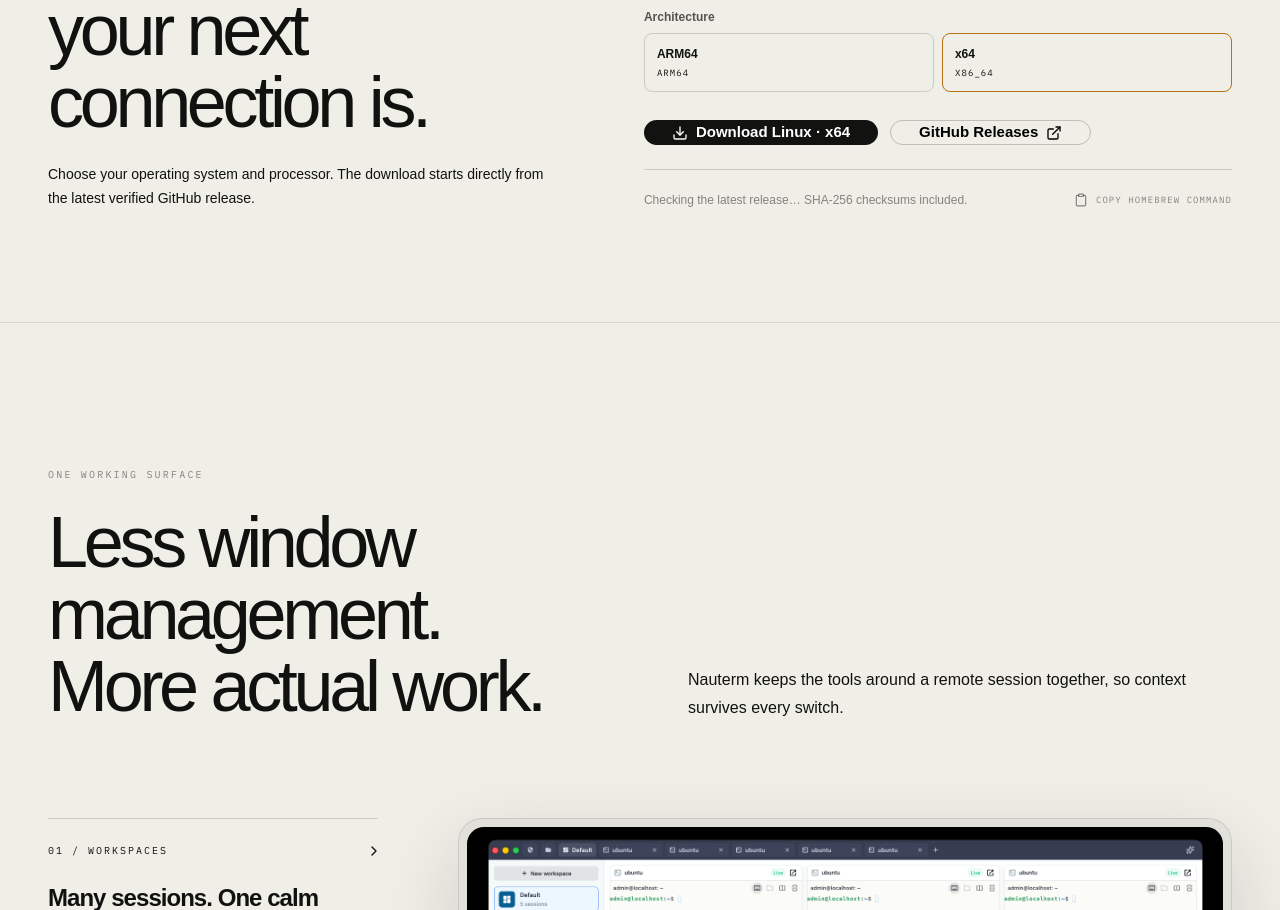
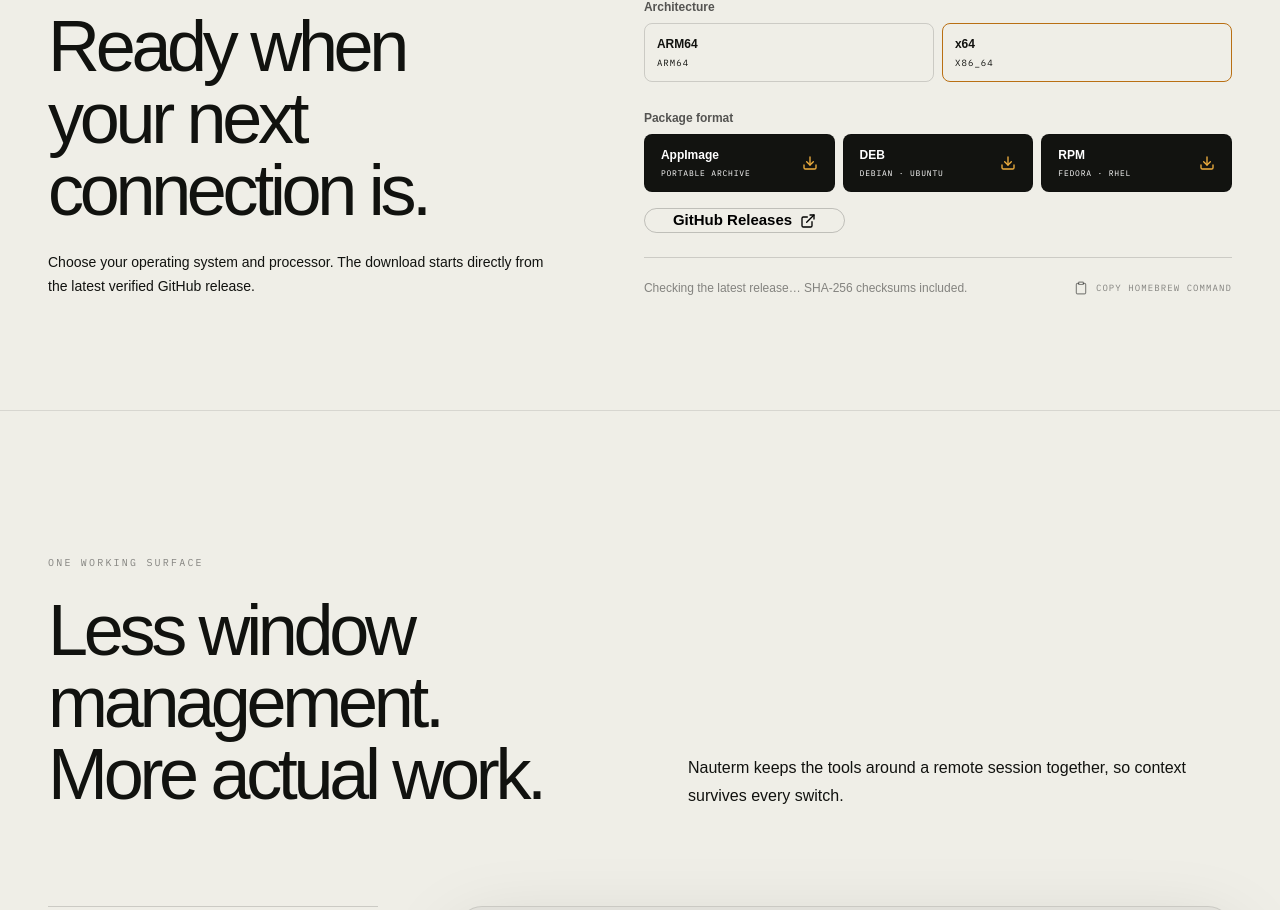
Before and after one commit to korvect/korvect.github.io, a React (Vite) app: page / in a window 1280 px wide. Shown: the part 1664-2574 px from the top of the page. Built offline with nearby package versions, Linux system fonts and the light colour scheme; no server answers.

Commit message:
feat: expand platform download options

```diff
--- a/src/App.tsx
+++ b/src/App.tsx
@@ -81,6 +81,46 @@
       : "AppImage\\.tar\\.gz"
   const pattern = new RegExp(`${platform}-${escapedArch}.*${suffix}$`, "i")
   return assets.find((asset) => pattern.test(asset.name))
+}
+
+function findAssetBySuffix(
+  assets: ReleaseAsset[],
+  platform: PlatformId,
+  architecture: ArchitectureId,
+  suffix: RegExp,
+) {
+  const target = `${platform}-${architecture}`.toLowerCase()
+  return assets.find(
+    (asset) => asset.name.toLowerCase().includes(target) && suffix.test(asset.name),
+  )
+}
+
+function downloadFormats(
+  assets: ReleaseAsset[],
+  platform: PlatformId,
+  architecture: ArchitectureId,
+) {
+  const definitions = platform === "macos"
+    ? [
+        ["DMG", "Recommended installer", /\.dmg$/i],
+        ["App bundle", "Portable ZIP", /\.app\.zip$/i],
+      ] as const
+    : platform === "windows"
+      ? [
+          ["Setup", "Windows installer", /-setup\.exe$/i],
+          ["Portable", "ZIP archive", /\.zip$/i],
+        ] as const
+      : [
+          ["AppImage", "Portable archive", /\.AppImage\.tar\.gz$/i],
+          ["DEB", "Debian · Ubuntu", /\.deb$/i],
+          ["RPM", "Fedora · RHEL", /\.rpm$/i],
+        ] as const
+
+  return definitions.map(([label, description, suffix]) => ({
+    label,
+    description,
+    asset: findAssetBySuffix(assets, platform, architecture, suffix),
+  }))
 }
 
 const workflows = [
@@ -328,7 +368,6 @@
           onCopyInstallCommand={copyInstallCommand}
           onPlatformChange={selectPlatform}
           platform={platform}
-          selectedAsset={selectedAsset}
         />
 
         <section id="product" className="bg-[#efeee7] px-5 py-24 text-[#11120f] sm:px-8 lg:px-12 lg:py-36">
@@ -513,7 +552,6 @@
   onCopyInstallCommand,
   onPlatformChange,
   platform,
-  selectedAsset,
 }: {
   architecture: ArchitectureId
   copied: boolean
@@ -522,8 +560,13 @@
   onCopyInstallCommand: () => void
   onPlatformChange: (platform: PlatformId) => void
   platform: PlatformId
-  selectedAsset?: ReleaseAsset
 }) {
+  const formats = downloadFormats(
+    latestRelease?.assets ?? [],
+    platform,
+    architecture,
+  )
+
   return (
     <section id="download" className="border-b border-black/10 bg-[#efeee7] px-5 py-20 text-[#11120f] sm:px-8 lg:px-12 lg:py-28">
       <div className="mx-auto max-w-[1500px]">
@@ -596,12 +639,26 @@
               </div>
             </div>
 
-            <div className="mt-7 flex flex-wrap gap-3">
-              <Button size="lg" className="bg-[#121310] text-white shadow-none hover:bg-[#25261f]" asChild>
-                <a href={selectedAsset?.browser_download_url ?? RELEASE_URL}>
-                  <Download /> Download {platformLabels[platform]} · {architecture === "arm64" ? "ARM64" : "x64"}
-                </a>
-              </Button>
+            <div className="mt-7">
+              <p className="mb-2 text-xs font-semibold text-black/65">Package format</p>
+              <div className={cn("grid gap-2", formats.length === 3 ? "sm:grid-cols-3" : "sm:grid-cols-2")}>
+                {formats.map(({ label, description, asset }) => (
+                  <a
+                    key={label}
+                    href={asset?.browser_download_url ?? RELEASE_URL}
+                    className="group flex items-center justify-between gap-3 rounded-lg border border-black/15 bg-[#121310] px-4 py-3 text-white transition-colors hover:bg-[#25261f] focus-visible:outline-none focus-visible:ring-2 focus-visible:ring-[#b96f13]"
+                  >
+                    <span>
+                      <span className="block text-xs font-semibold">{label}</span>
+                      <span className="mt-1 block font-mono text-[8px] uppercase tracking-[0.1em] text-white/38">{description}</span>
+                    </span>
+                    <Download className="size-4 shrink-0 text-[#efae3e] transition-transform group-hover:translate-y-0.5" />
+                  </a>
+                ))}
+              </div>
+            </div>
+
+            <div className="mt-4 flex flex-wrap gap-3">
               <Button size="lg" variant="outline" className="border-black/20 bg-transparent text-black hover:border-black/40 hover:bg-black/[.04]" asChild>
                 <a href={latestRelease?.html_url ?? RELEASE_URL} target="_blank" rel="noreferrer">
                   GitHub Releases <ExternalLink />
```
